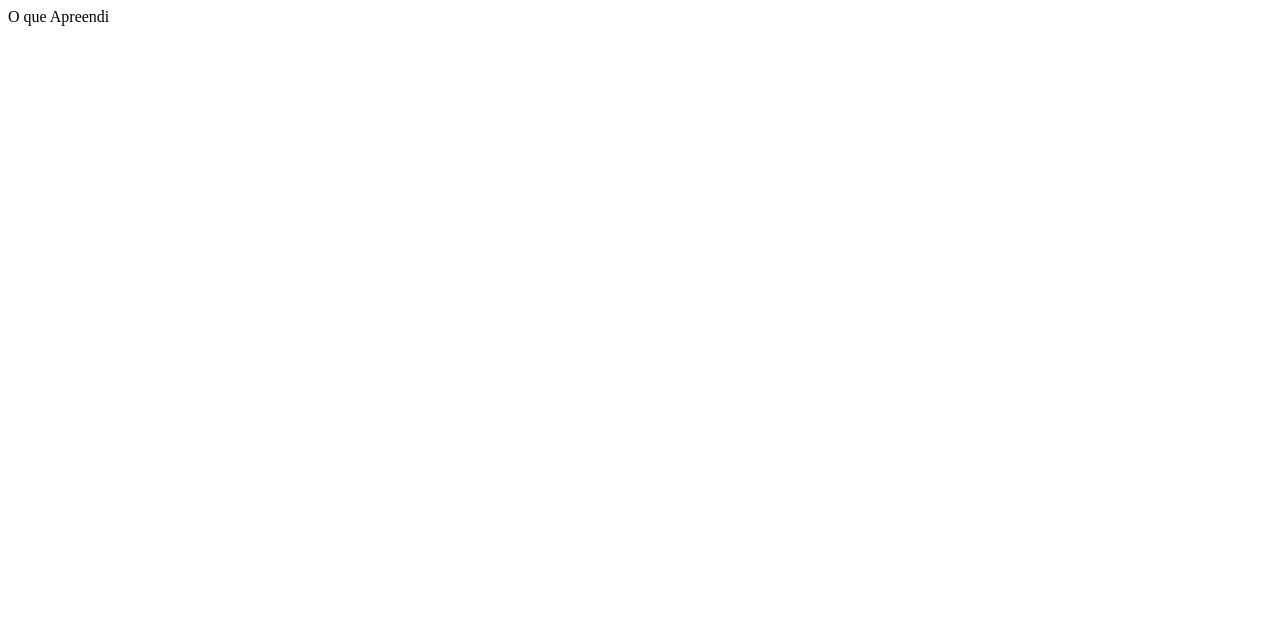
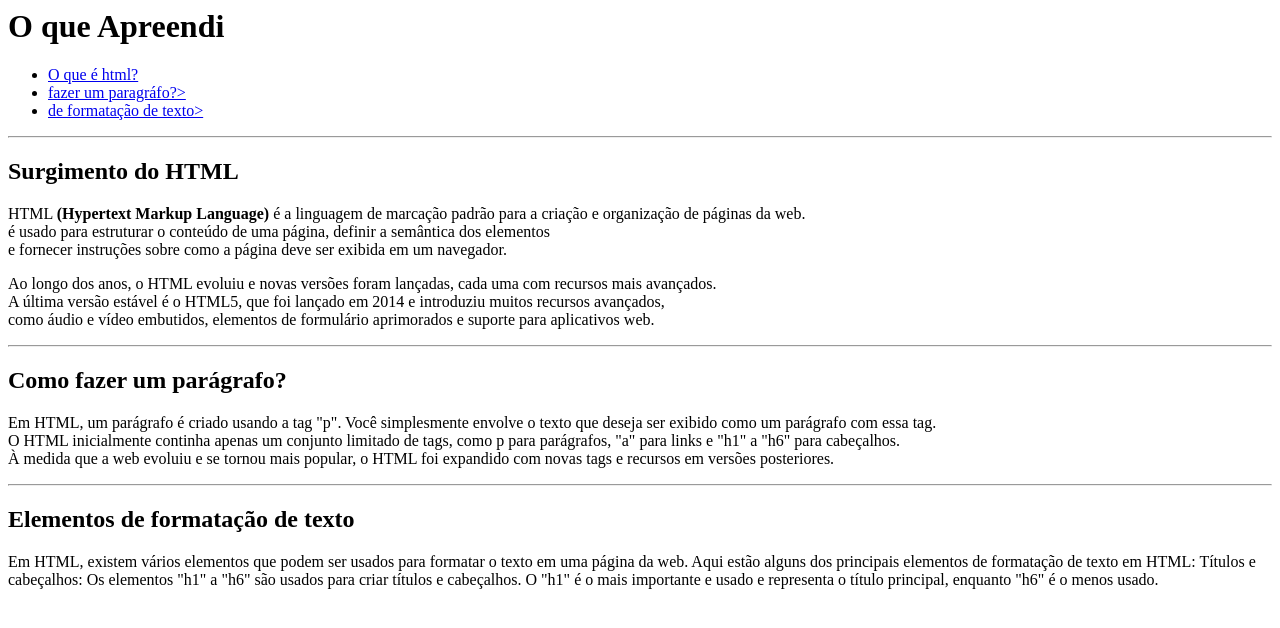
Before and after one commit to DevYuriCardoso/EstudoHTMLDio1, a plain HTML site: page index.html in a window 1280 px wide. Drawn offline with Linux system fonts and the light colour scheme.

Commit message:
Update index.html

```diff
--- a/index.html
+++ b/index.html
@@ -1,4 +1,25 @@
 <html>
-    <head> O que Apreendi</head>
-    <body></body>
+    <head><h1> O que Apreendi</h1></head>
+    <body>
+
+        <ul>
+            <li><a href="#html"> O que é html?</a></li>
+            <li><a href="#paragrafo">fazer um paragráfo?></a></li>
+            <li><a href="#texto"> de formatação de texto></a></li>
+        </ul>
+        <hr>
+
+        <h2 id="html">Surgimento do HTML</h2>
+        <p>HTML <strong>(Hypertext Markup Language)</strong> é a linguagem de marcação padrão para a criação e organização de páginas da web. <br> é usado para estruturar o conteúdo de uma página, definir a semântica dos elementos<br> e fornecer instruções sobre como a página deve ser exibida em um navegador. </p>
+        <p>Ao longo dos anos, o HTML evoluiu e novas versões foram lançadas, cada uma com recursos mais avançados.<br> A última versão estável é o HTML5, que foi lançado em 2014 e introduziu muitos recursos avançados,<br>como áudio e vídeo embutidos, elementos de formulário aprimorados e suporte para aplicativos web.</p>
+        <hr>
+        <h2 id="paragrafo">Como fazer um parágrafo?</h2>
+
+        <p>Em HTML, um parágrafo é criado usando a tag "p". Você simplesmente envolve o texto que deseja ser exibido como um parágrafo com essa tag.<br>
+            O HTML inicialmente continha apenas um conjunto limitado de tags, como p para parágrafos, "a" para links e "h1" a "h6" para cabeçalhos.<br> À medida que a web evoluiu e se tornou mais popular, o HTML foi expandido com novas tags e recursos em versões posteriores.</p>
+            <hr>
+            <h2 id="texto">Elementos de formatação de texto</h2>
+            <p>Em HTML, existem vários elementos que podem ser usados para formatar o texto em uma página da web. Aqui estão alguns dos principais elementos de formatação de texto em HTML:
+                Títulos e cabeçalhos: Os elementos "h1" a "h6" são usados para criar títulos e cabeçalhos. O "h1" é o mais importante e usado e representa o título principal, enquanto "h6" é o menos usado.</p>
+    </body>
 </html>
```
